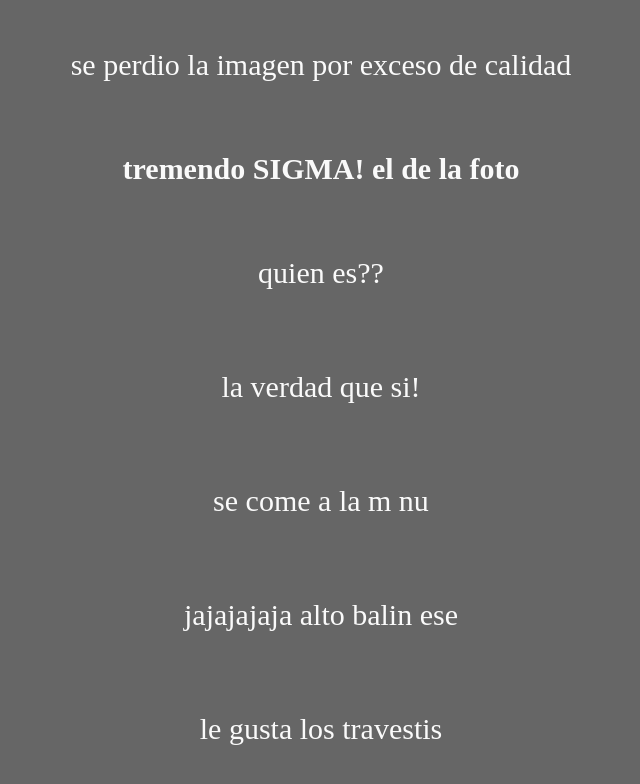
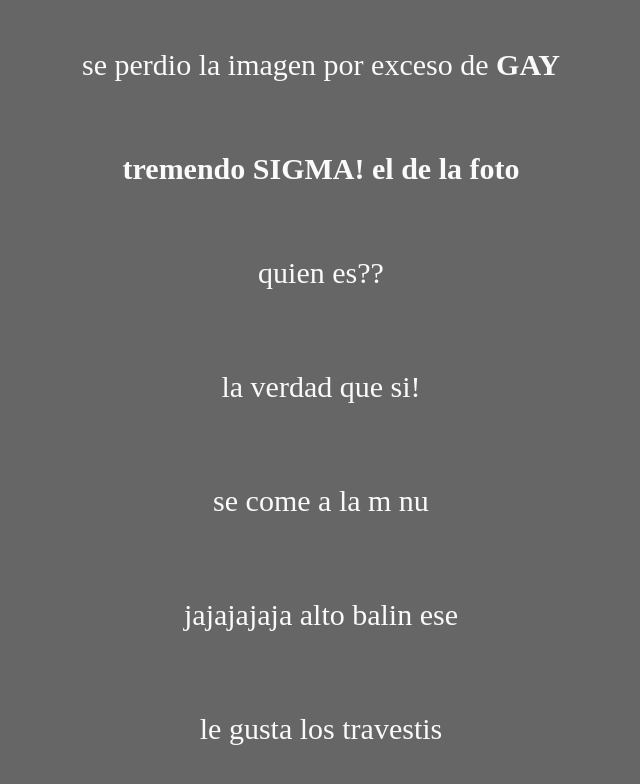
Before and after one commit to guilletDevok/xtreme, a plain HTML site: page index.html in a window 1280 px wide. Shown: the whole page, without its empty margins (319-959 px from the left). Drawn offline with Linux system fonts and the light colour scheme.

Commit message:
de vuelta hice una correcion importante

```diff
--- a/index.html
+++ b/index.html
@@ -8,7 +8,7 @@
     <link rel="stylesheet" href="style.css">
 </head>
 <body>
-    <p>se perdio la imagen por exceso de calidad</p>
+    <p>se perdio la imagen por exceso de <strong>GAY</strong>  </p>
 
     <h3>tremendo <strong>SIGMA!</strong> el de la foto </h3>
     <p>quien es??</p>
```
